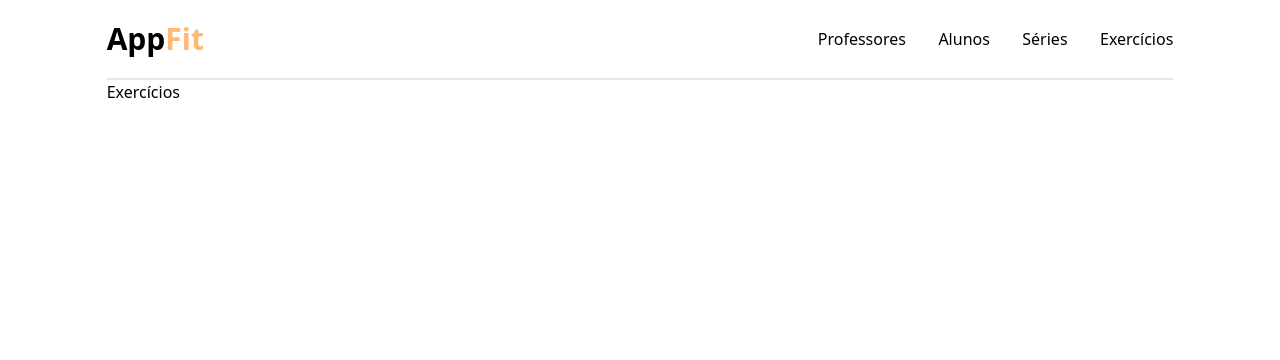
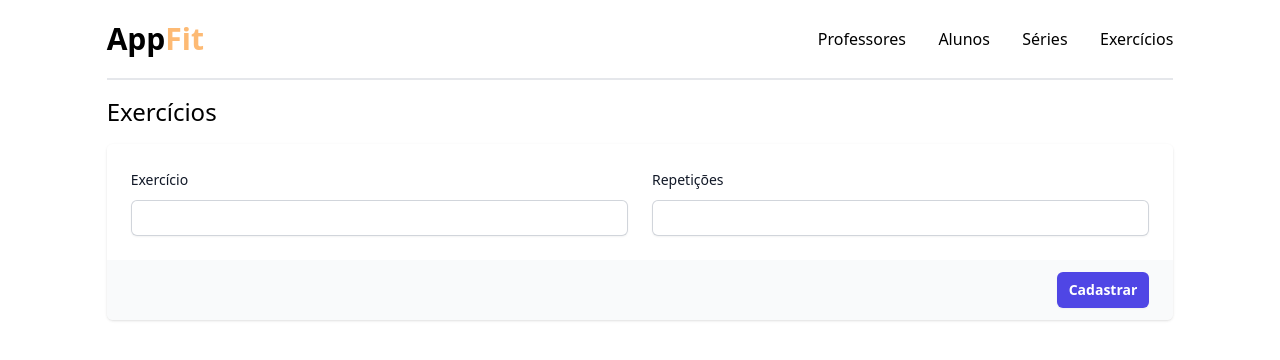
Before and after one commit to leonardo-rendano/AppFit---Frontend, a Next.js app: page /exercises in a window 1280 px wide. Shown: the top 360 px of the page. Built offline with nearby package versions, Linux system fonts and the light colour scheme.

Commit message:
exercise page finish

```diff
--- a/src/pages/exercises.tsx
+++ b/src/pages/exercises.tsx
@@ -1,7 +1,40 @@
+import { ButtonArea } from "@/components/ButtonArea";
+import { Container } from "@/components/Container";
+import { ContentContainer } from "@/components/ContentContainer";
+import { Form } from "@/components/Form";
+import { FormInputArea } from "@/components/FormInputArea";
+import { InputText } from "@/components/InputText";
+import { SubmitButton } from "@/components/SubmitButton";
+import { Title } from "@/components/Title";
+
 export default function ExercisesPage() {
   return (
-    <div className="w-5/6 m-auto mt-20">
-      <h1>Exercícios</h1>
-    </div>
+    <Container>
+      <Title text="Exercícios" />
+
+      <ContentContainer>
+        <Form onSubmit={() => {}}>
+          <FormInputArea>
+            <InputText
+              name="name"
+              id="name"
+              htmlFor="name"
+              label="Exercício"
+            />
+            <InputText
+              name="reps"
+              id="reps"
+              htmlFor="reps"
+              label="Repetições"
+            />
+          </FormInputArea>
+          <ButtonArea>
+            <SubmitButton>
+              Cadastrar
+            </SubmitButton>
+          </ButtonArea>
+        </Form>
+      </ContentContainer>
+    </Container>
   )
 }
```
